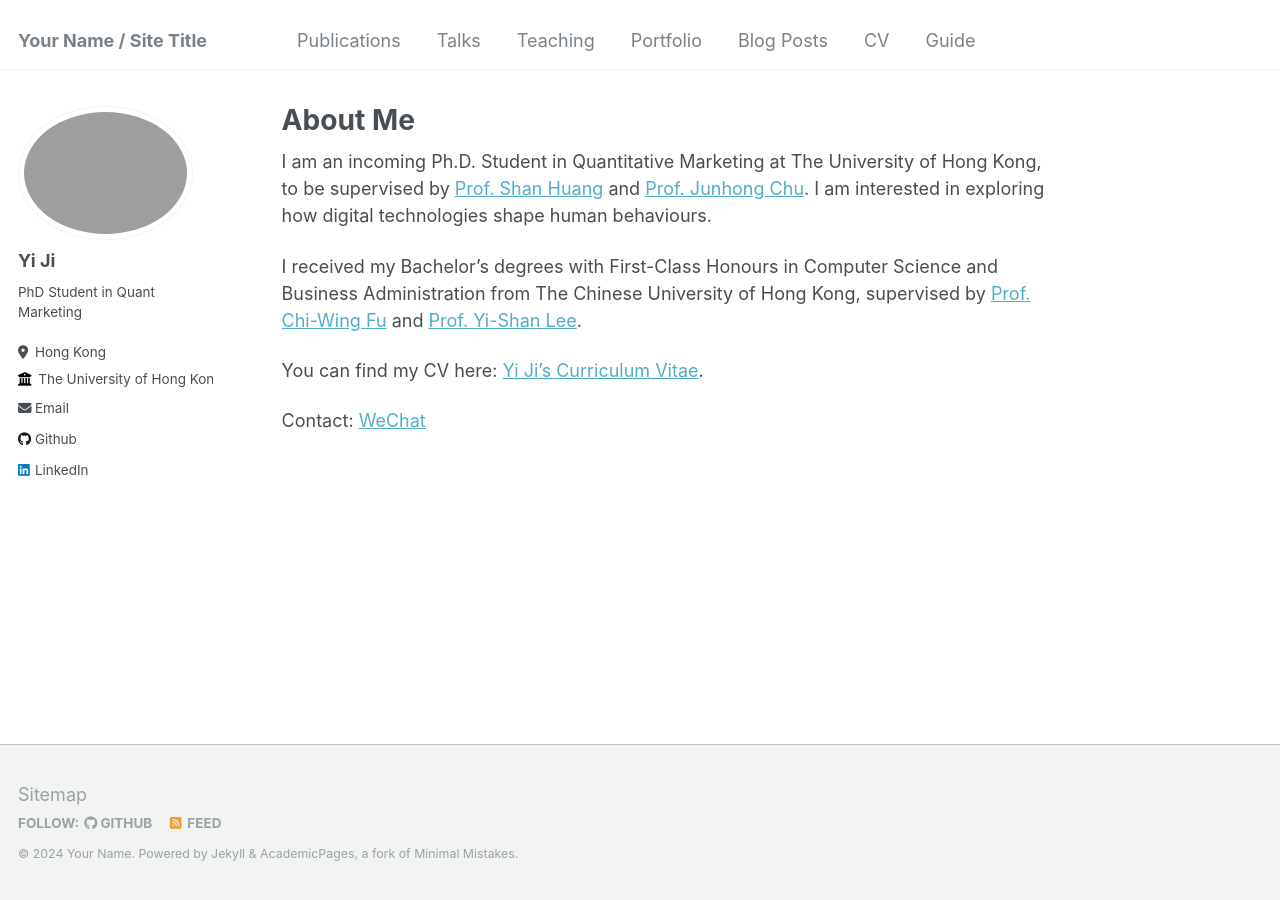
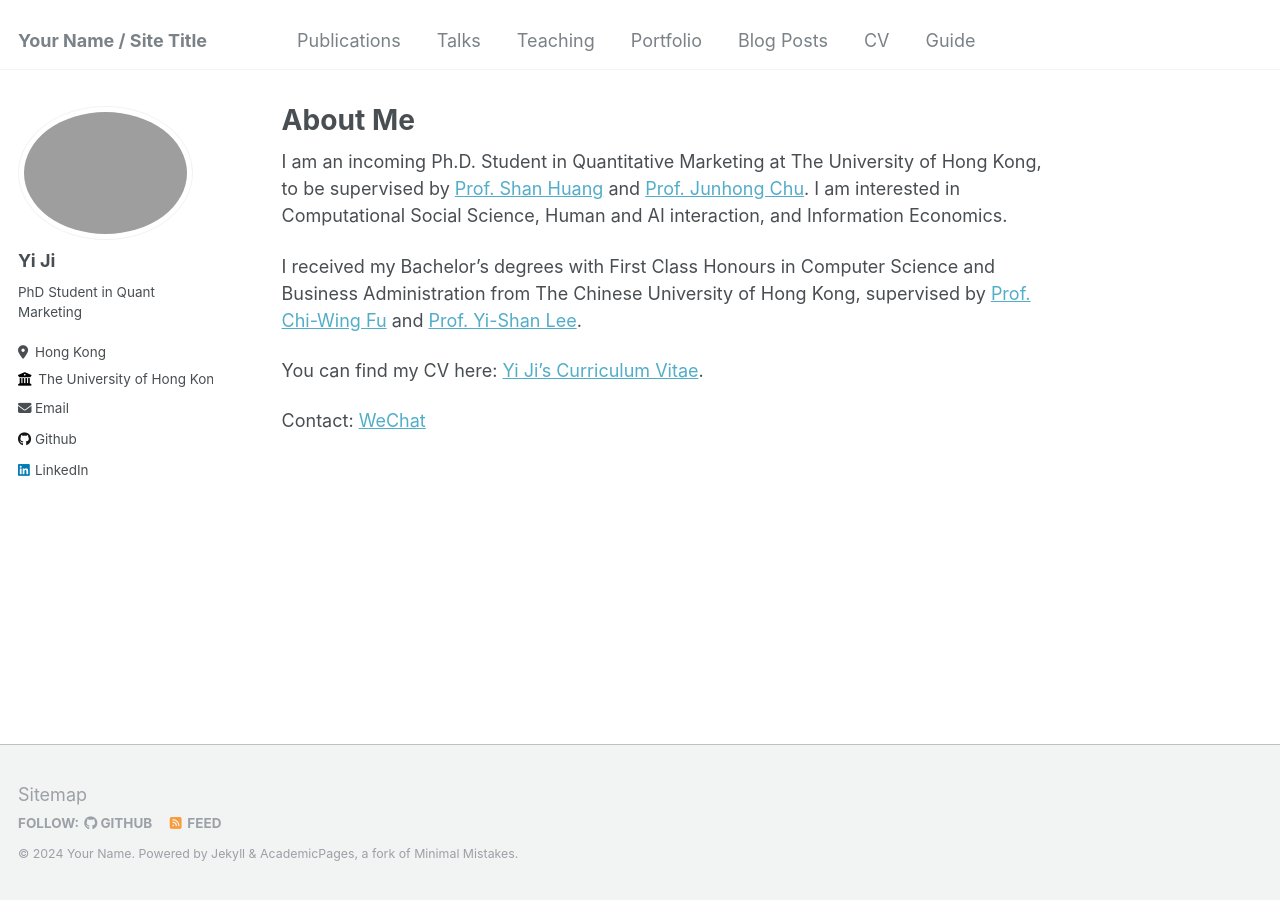
Before and after one commit to jasonyji/jasonyji.github.io, a Jekyll site: the page built from _pages/about.md, in a window 1280 px wide. Built offline with Jekyll 4.4.1, drawn with Linux system fonts in a browser that asks for light colours.

Commit message:
Update about.md

```diff
--- a/_pages/about.md
+++ b/_pages/about.md
@@ -7,9 +7,9 @@ redirect_from:
   - /about.html
 ---
 
-I am an incoming Ph.D. Student in Quantitative Marketing at The University of Hong Kong, to be supervised by [Prof. Shan Huang](https://www.shanhhuang.com/) and [Prof. Junhong Chu](https://www.chujunhong.com/). I am interested in exploring how digital technologies shape human behaviours.
+I am an incoming Ph.D. Student in Quantitative Marketing at The University of Hong Kong, to be supervised by [Prof. Shan Huang](https://www.shanhhuang.com/) and [Prof. Junhong Chu](https://www.chujunhong.com/). I am interested in Computational Social Science, Human and AI interaction, and Information Economics.
 
-I received my Bachelor's degrees with First-Class Honours in Computer Science and Business Administration from The Chinese University of Hong Kong, supervised by [Prof. Chi-Wing Fu](https://www.cse.cuhk.edu.hk/~cwfu/) and [Prof. Yi-Shan Lee](https://sites.google.com/view/yi-shanlee).
+I received my Bachelor's degrees with First Class Honours in Computer Science and Business Administration from The Chinese University of Hong Kong, supervised by [Prof. Chi-Wing Fu](https://www.cse.cuhk.edu.hk/~cwfu/) and [Prof. Yi-Shan Lee](https://sites.google.com/view/yi-shanlee).
 
 You can find my CV here: [Yi Ji's Curriculum Vitae](../assets/CV.pdf).
 
```
